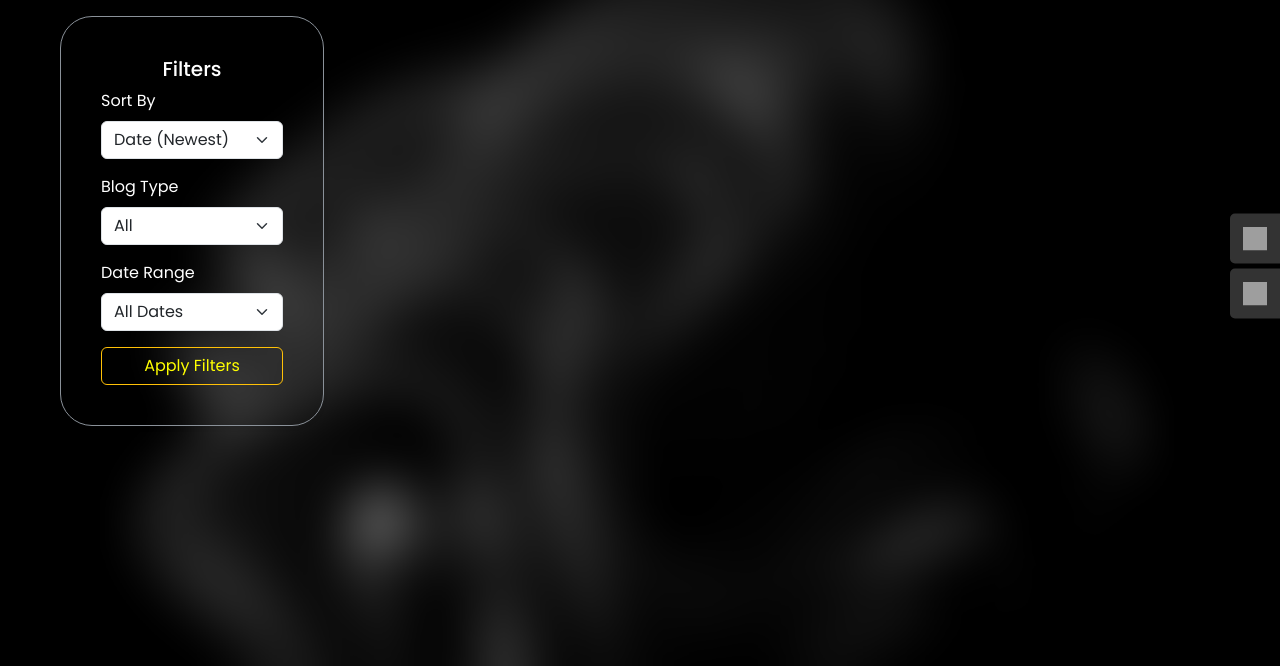
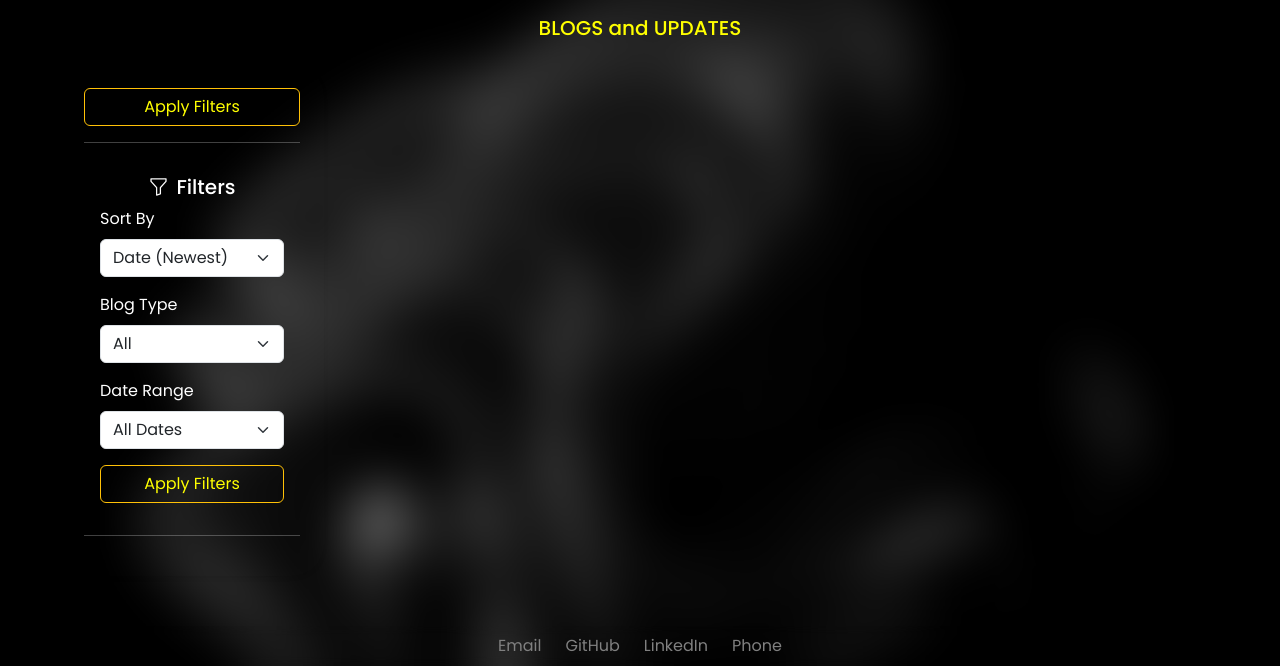
Before and after one commit to ayushmaanFCB/Portfolio-Ayushmaan, a Flask app: template templates/blogs.html in a window 1280 px wide. Shown: the part 134-800 px from the top of the page. Run offline with Flask 3, Linux system fonts and the light colour scheme; the template is opened without the code that fills it, so the values that code supplies are empty; grey boxes are pictures that could not be loaded.

Commit message:
responsiveness updated

```diff
--- a/static/css/blogs.css
+++ b/static/css/blogs.css
@@ -50,7 +50,7 @@
 }
 
 .modal-body img {
-  border-radius: 8px;
+  border-radius: 2rem;
 }
 
 /* Prevent overlap with other content */
@@ -111,6 +111,7 @@ footer {
   text-align: center;
   background-color: rgba(255, 255, 255, 0);
   backdrop-filter: blur(5px);
+  padding: 0.5rem;
 }
 
 footer a {
@@ -178,13 +179,18 @@ footer a:hover {
     padding: 0.5rem;
     width: 100%; /* Ensure the blogs container is full width */
     overflow-x: hidden; /* Prevent horizontal scrolling */
+    padding: 0.5rem;
   }
 
   /* Blog cards */
   .blogs-scrollable .card {
-    width: 100%; /* Cards should take the full width of the container */
+    /* width: 100%;  */
     max-width: 100%;
     margin-bottom: 1rem;
+    box-sizing: border-box; /* Include padding and borders in width calculations */
+    margin: 0.5rem auto; /* Center the card horizontally with auto margins */
+    padding: 0.5rem; /* Adjust padding for compact look */
+    width: calc(100% - 1rem); /* Ensure cards fit within the container */
     box-sizing: border-box; /* Include padding and borders in width calculations */
   }
 
@@ -197,4 +203,14 @@ footer a:hover {
     width: 100%; /* Ensure images don't overflow */
     height: auto;
   }
+
+  .form-select {
+    max-width: 95%;
+  }
+
+  .same-size {
+    width: 100%; /* Full width of the container */
+    aspect-ratio: 16 / 9; /* Maintains a consistent aspect ratio (16:9 in this case) */
+    object-fit: cover; /* Ensures content fills the space while preserving aspect ratio */
+  }
 }
--- a/templates/blogs.html
+++ b/templates/blogs.html
@@ -54,13 +54,28 @@
         </div>
     </nav>
 
+    <div class="row" id="sub-title" style="text-align: center;">
+        <h5 style="color:yellow; padding-top:1rem">BLOGS and UPDATES</h5>
+    </div>
+
     <!-- Main Content: Filters and Blogs -->
     <div class="main-content">
         <!-- Filters Sidebar -->
         <div class="filter-column">
-            <div class="card shadow-sm" style="width: 75%; background-color: rgba(255, 255, 255, 0); padding:1.5rem">
+            <div class="card shadow-sm"
+                style="width: 75%; background-color: rgba(255, 255, 255, 0); padding:1.5rem; border:none">
+
+                <button type="submit" class="btn btn-warning w-100"
+                    style="background-color: rgba(255, 255, 255, 0); color:yellow">Apply Filters</button>
+
+                <hr>
+
                 <div class="card-body">
-                    <h5 class="card-title" style="text-align: center;">Filters</h5>
+                    <h5 class="card-title text-center d-flex justify-content-center align-items-center">
+                        <i class="bi bi-funnel me-2"></i> <!-- Filter icon -->
+                        Filters
+                    </h5>
+
                     <form method="GET" action="/blog">
                         <!-- Sort By -->
                         <div class="mb-3">
@@ -102,14 +117,18 @@
                         <button type="submit" class="btn btn-warning w-100"
                             style="background-color: rgba(255, 255, 255, 0); color:yellow">Apply Filters</button>
                     </form>
+
                 </div>
+                <hr>
             </div>
+
         </div>
 
         <!-- Filter Modal for Mobile -->
         <div class="modal fade" id="filterModal" tabindex="-1" aria-labelledby="filterModalLabel" aria-hidden="true">
             <div class="modal-dialog modal-dialog-centered">
-                <div class="modal-content" style="background-color: black; color:#8a9199">
+                <div class="modal-content"
+                    style="background-color: black; color:#8a9199; border-style:solid; border-color:yellow; padding:1rem">
                     <div class="modal-header">
                         <h5 class="modal-title" id="filterModalLabel">Filters</h5>
                         <button type="button" class="btn-close" data-bs-dismiss="modal" aria-label="Close"></button>
@@ -122,13 +141,16 @@
                                 <div class="mb-3">
                                     <label for="sort" class="form-label">Sort By</label>
                                     <select class="form-select" id="sort" name="sort">
-                                        <option value="date_desc" {% if sort_by=='date_desc' %}selected{% endif %}>Date
+                                        <option style="font-size: 0.80rem;" value="date_desc" {% if sort_by=='date_desc'
+                                            %}selected{% endif %}>Date
                                             (Newest)
                                         </option>
-                                        <option value="date_asc" {% if sort_by=='date_asc' %}selected{% endif %}>Date
+                                        <option style="font-size: 0.80rem;" value="date_asc" {% if sort_by=='date_asc'
+                                            %}selected{% endif %}>Date
                                             (Oldest)
                                         </option>
-                                        <option value="popularity" {% if sort_by=='popularity' %}selected{% endif %}>
+                                        <option style="font-size: 0.80rem;" value="popularity" {% if
+                                            sort_by=='popularity' %}selected{% endif %}>
                                             Popularity
                                         </option>
                                     </select>
@@ -137,10 +159,13 @@
                                 <div class="mb-3">
                                     <label for="type" class="form-label">Blog Type</label>
                                     <select class="form-select" id="type" name="type">
-                                        <option value="" {% if not blog_type %}selected{% endif %}>All</option>
-                                        <option value="project" {% if blog_type=='project' %}selected{% endif %}>Project
+                                        <option style="font-size: 0.80rem;" value="" {% if not blog_type %}selected{%
+                                            endif %}>All</option>
+                                        <option style="font-size: 0.80rem;" value="project" {% if blog_type=='project'
+                                            %}selected{% endif %}>Project
                                         </option>
-                                        <option value="updates" {% if blog_type=='updates' %}selected{% endif %}>Updates
+                                        <option style="font-size: 0.80rem;" value="updates" {% if blog_type=='updates'
+                                            %}selected{% endif %}>Updates
                                         </option>
                                     </select>
                                 </div>
@@ -167,27 +192,20 @@
         </div>
 
         <!-- Toggle Button for Filters (Visible on Mobile) -->
-        <div class="filter-toggle-btn d-lg-none">
-
-            <button class="btn btn-warning" data-bs-toggle="modal" data-bs-target="#filterModal"
-                style="background-color: rgba(255, 255, 255, 0); color:#8a9199">Apply Filters</button>
+        <div class="filter-toggle-btn d-lg-none text-center">
+            <button class="btn btn-warning d-flex justify-content-center align-items-center mx-auto"
+                data-bs-toggle="modal" data-bs-target="#filterModal"
+                style="background-color: rgba(255, 255, 255, 0); color:#8a9199;">
+                <i class="bi bi-funnel me-2"></i> <!-- Filter icon -->
+                Apply Filters
+            </button>
         </div>
 
 
         <!-- Blogs Column -->
         <div class="blogs-scrollable d-none d-lg-block">
-            <!-- Blog content remains the same -->
-
-            <div class="social-banner">
-                <a href="https://www.github.com/ayushmaanFCB" target="_blank">
-                    <img src="https://img.icons8.com/ios-filled/50/FFFFFF/github.png" alt="GitHub Icon">
-                </a>
-                <a href="https://www.linkedin.com/in/ayushmaan-das-635ab621a/" target="_blank">
-                    <img src="https://img.icons8.com/ios-filled/50/FFFFFF/linkedin.png" alt="LinkedIn Icon">
-                </a>
-            </div>
             <div class="row justify-content-center">
-                <div class="col-6 col-md-10 col-lg-8">
+                <div class="col-12">
                     {% for blog in blogs %}
                     {% if blog.type == 'project' %}
                     <div class="card mb-3 shadow-sm" style="width: fit-content; padding:1.5rem">
@@ -248,21 +266,12 @@
 
         <!-- Blogs Scrollable for Small Screens -->
         <div class="blogs-scrollable d-lg-none">
-            <!-- Blog content remains the same -->
-            <div class="social-banner text-center mb-3">
-                <a href="https://www.github.com/ayushmaanFCB" target="_blank" class="me-3">
-                    <img src="https://img.icons8.com/ios-filled/40/FFFFFF/github.png" alt="GitHub Icon">
-                </a>
-                <a href="https://www.linkedin.com/in/ayushmaan-das-635ab621a/" target="_blank">
-                    <img src="https://img.icons8.com/ios-filled/40/FFFFFF/linkedin.png" alt="LinkedIn Icon">
-                </a>
-            </div>
             <div class="row justify-content-center">
                 <div class="col-12 px-2">
                     {% for blog in blogs %}
                     <div class="card mb-3 shadow-sm" style="margin-top: 1.5rem;">
                         <div class="card-body p-3">
-                            <p class="card-subtitle mb-2 text small text-end" style="color: #8a9199;">
+                            <p class="card-subtitle mb-2 text small text-end" style="color: #8a9199; padding:1rem">
                                 {{ blog.created_at }}
                             </p>
                             <h6 class="card-title fw-bold text-truncate">{{ blog.title }}</h6>
@@ -270,7 +279,7 @@
                             <div class="d-flex flex-wrap mb-2">
                                 {% for image in blog.images[:2] %}
                                 <div class="me-2 mb-2" style="width: calc(50% - 1rem);">
-                                    <img src="{{ image }}" class="img-fluid rounded" alt="Blog Image">
+                                    <img src="{{ image }}" class="img-fluid rounded same-size" alt="Blog Image">
                                 </div>
                                 {% endfor %}
                             </div>
@@ -384,8 +393,8 @@
     <script src="https://cdn.jsdelivr.net/npm/bootstrap@5.3.0/dist/js/bootstrap.bundle.min.js"></script>
 </body>
 
-<!-- <footer class="mt-auto"> -->
-<!-- <div class="container-fluid">
+<footer class="mt-auto">
+    <div class="container-fluid">
         <div class="row">
             <div class="col-md-12" id="footer-col">
                 <a href="mailto:dasayush5maan@gmail.com" style="padding-right: 1.5rem;">Email</a>
@@ -396,6 +405,6 @@
             </div>
         </div>
     </div>
-</footer> -->
+</footer>
 
 </html>
```
